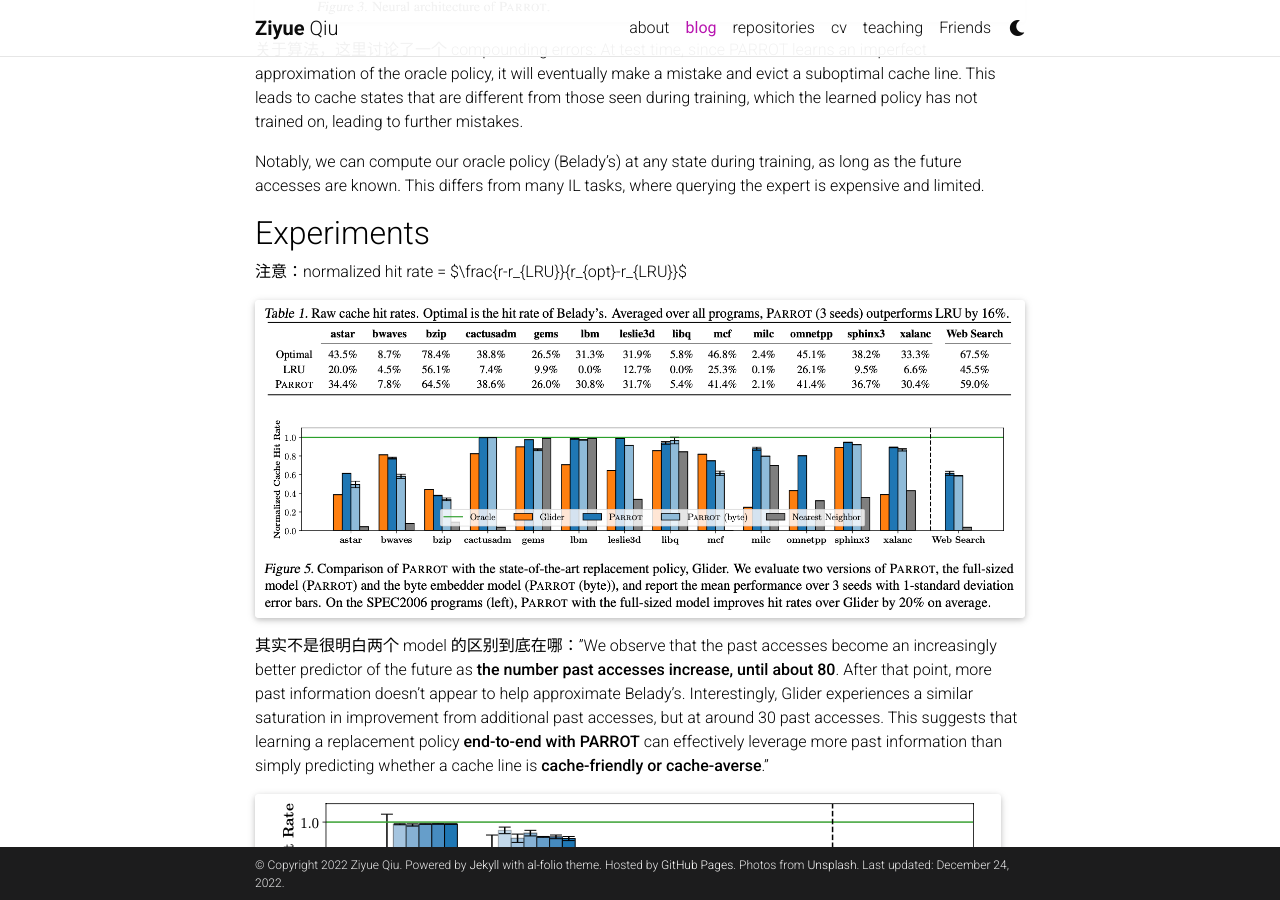
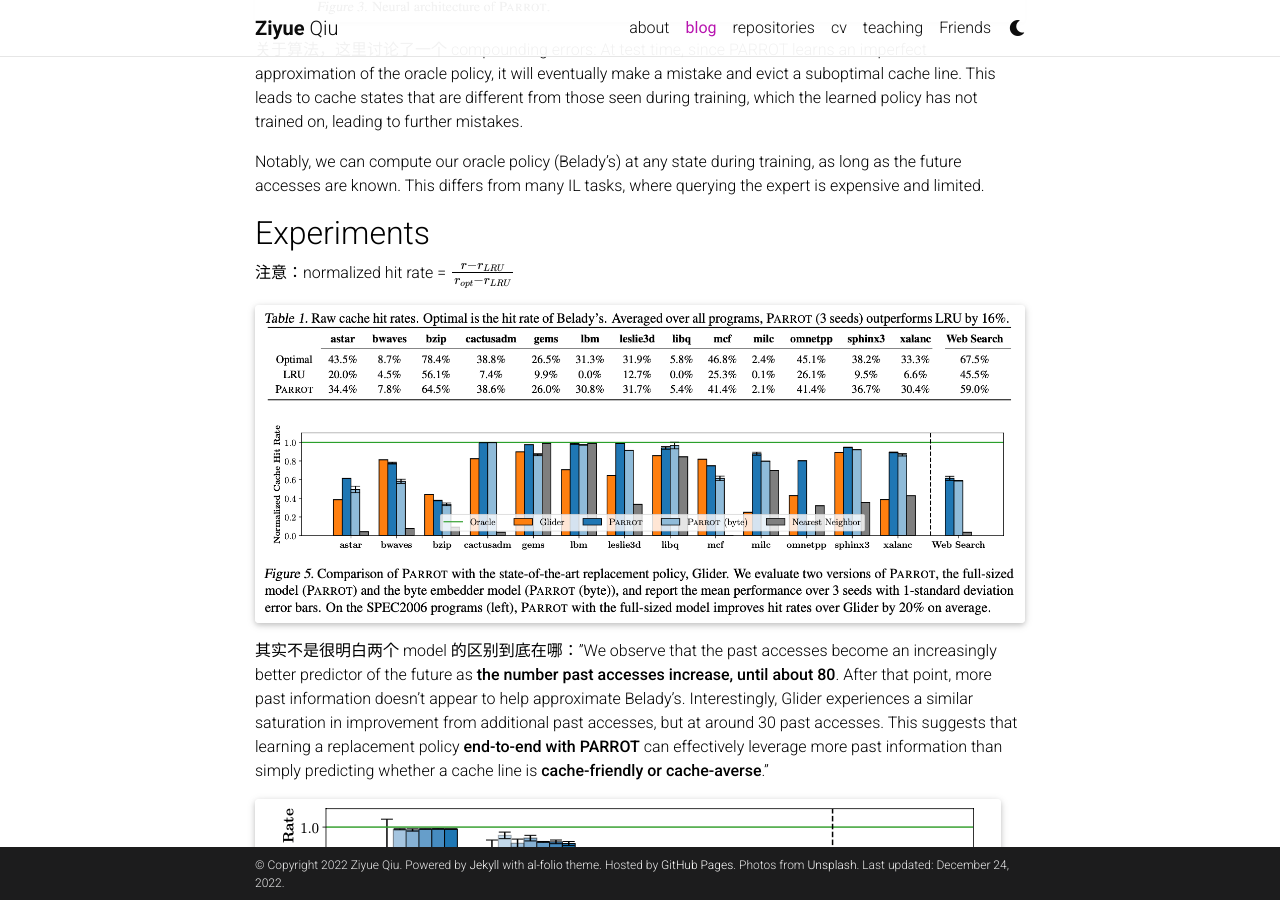
Before and after one commit to ziyueqiu/ziyueqiu.github.io, a Jekyll site: the page built from _posts/2022-12-24-PARROT (ICML 20).md, in a window 1280 px wide and 900 px high, scrolled down 1150 px. Built offline with Jekyll 4.4.1, drawn with Linux system fonts in a browser that asks for light colours; full-size pictures stand in for the smaller copies a plugin makes; comment, search, counter and statistics services are not loaded; a style sheet for code colours, icons or effects is not loaded.

Commit message:
fix math

```diff
--- a/_posts/2022-12-24-PARROT (ICML 20).md
+++ b/_posts/2022-12-24-PARROT (ICML 20).md
@@ -39,7 +39,7 @@ Notably, we can compute our oracle policy (Belady’s) at any state during train
 
 ## Experiments
 
-注意：normalized hit rate = $\frac{r-r_{LRU}}{r_{opt}-r_{LRU}}$
+注意：normalized hit rate = $$\frac{r-r_{LRU}}{r_{opt}-r_{LRU}}$$
 
 {% include figure.html path="assets/img/fig/PARROT-fig2.png" class="img-fluid rounded z-depth-1" zoomable=true %}
 
```
Also changed, not shown: _posts/2022-12-21-AdaptiveHashing (ICAC 13).md (+5 -5 lines), _posts/2022-12-23-Glider (MICRO 19).md (+1 -1 lines).
